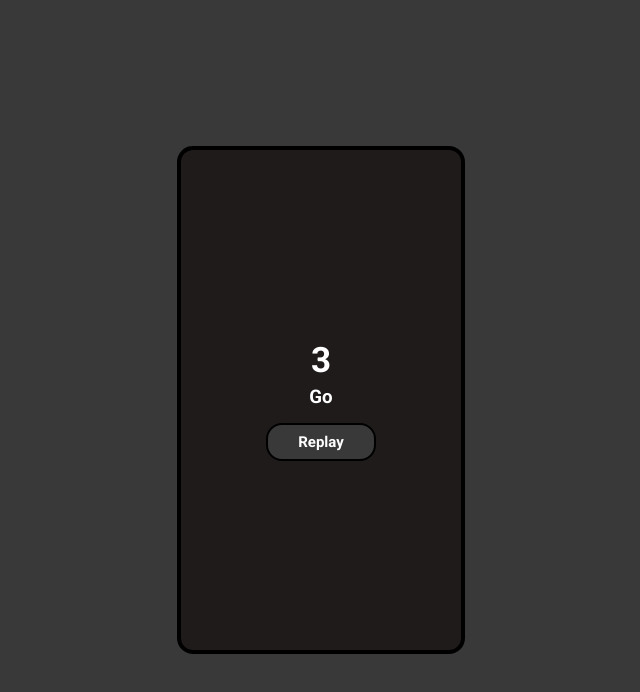
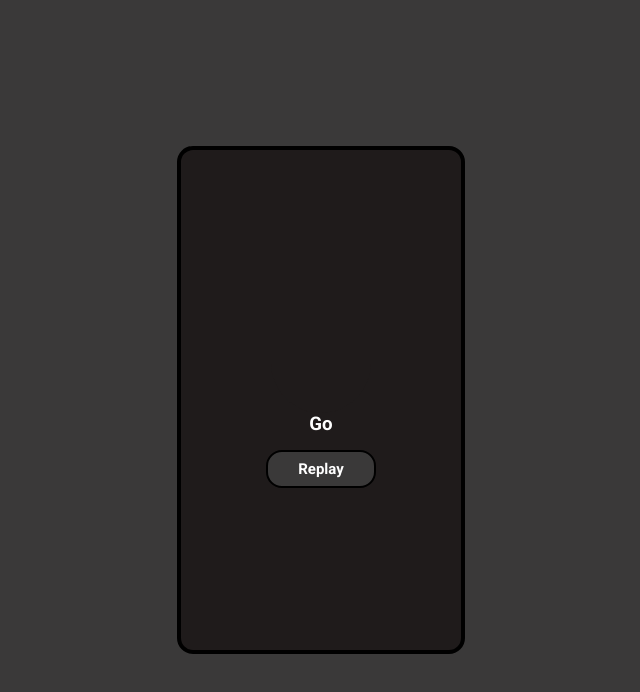
Before and after one commit to Ameer2000Mzori/Animated-Countdown, a website built with webpack: page src/index.html in a window 1280 px wide. Shown: the whole page, without its empty margins (319-959 px from the left). Built offline with nearby package versions, Linux system fonts and the light colour scheme; a web font is replaced by a local one.

Commit message:
added animation to the elements + added elements

```diff
--- a/src/index.html
+++ b/src/index.html
@@ -20,7 +20,10 @@
   <body>
     <header class="header">
       <div class="head-Wrap">
-        <h2 class="number-Text">3</h2>
+        <div class="number-Wrapper">
+          <div class="number-Wrap"><h2 class="number-Text">3</h2></div>
+          <div class="hidder-Wrap"></div>
+        </div>
         <h3 class="ready-Text">Go</h3>
         <button class="replay-Btn">Replay</button>
       </div>
--- a/src/style.scss
+++ b/src/style.scss
@@ -30,6 +30,41 @@ body {
     align-items: center;
     justify-content: center;
     border: solid black 4px;
+
+    .number-Wrapper {
+      position: relative;
+      overflow: hidden;
+      display: flex;
+      flex-direction: column;
+      text-align: center;
+      align-items: center;
+      width: 100px;
+      height: 100px;
+      border-radius: 50%;
+    }
+
+    .number-Wrap {
+      height: 100%;
+      width: 100%;
+      transform: rotate(130deg);
+      transition: all;
+      transition-duration: 1.5s;
+    }
+
+    .number-Wrap.active {
+      transform: rotate(-130deg);
+      // transform-origin: bottom left;
+    }
+
+    .hidder-Wrap {
+      position: absolute;
+      height: 50%;
+      width: 100%;
+      left: 0;
+      bottom: 0;
+      overflow: hidden;
+      background-color: rgb(31, 27, 27);
+    }
 
     .number-Text {
       padding: 0;
```
Also changed, not shown: src/style.css, 1 other file.
